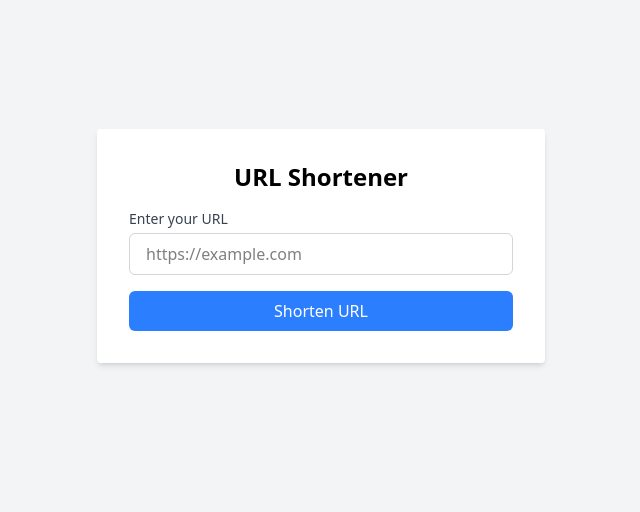
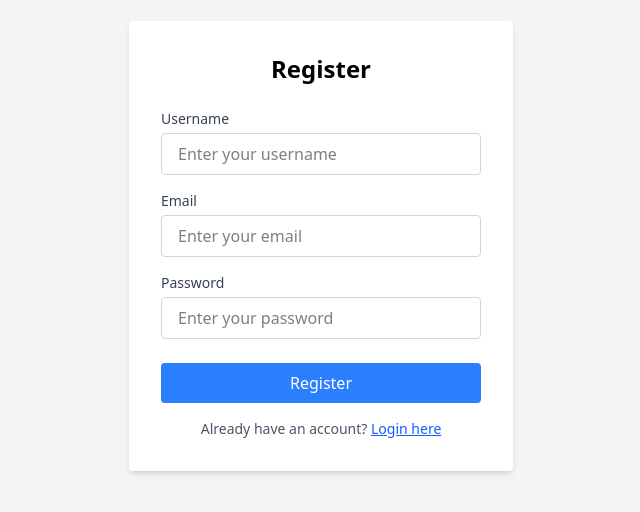
Before and after one commit to Tharunvasireddi/url-shortner, a React (Vite) app in the folder Frontend/: page / in a window 1280 px wide. Shown: the part 154-666 px from the top of the page, without its empty margins (319-959 px from the left). Built offline with nearby package versions, Linux system fonts and the light colour scheme.

Commit message:
feat: implement authentication flow with login and registration forms

```diff
--- a/Frontend/src/App.jsx
+++ b/Frontend/src/App.jsx
@@ -1,12 +1,15 @@
-import React from 'react'
-import Homepage from './pages/Homepage'
+import React from "react";
+import Homepage from "./pages/Homepage";
+import LoginForm from "./components/LoginForm";
+import AuthPage from "./pages/AuthPage";
+import RegisterForm from "./components/RegisterForm";
 
 const App = () => {
   return (
     <>
-    < Homepage/>
+      <AuthPage/>
     </>
-  )
-}
+  );
+};
 
-export default App
+export default App;
--- /dev/null
+++ b/Frontend/src/api/userapi.js
@@ -0,0 +1,21 @@
+import axiosInstance from "../utils/axiosInstance.js";
+
+export const loginUser = async (name, password) => {
+  const { data } = await axiosInstance.post("/api/auth/login", {
+    name,
+    password,
+  });
+  return data;
+};
+export const registerUser = async (name, email, password) => {
+  const { data } = await axiosInstance.post("/api/auth/register", {
+    name,
+    email,
+    password,
+  });
+  return data;
+};
+export const logOut = async () => {
+  const { data } = await axiosInstance.get("/api/auth/logout");
+  return data;
+};
--- /dev/null
+++ b/Frontend/src/components/LoginForm.jsx
@@ -0,0 +1,90 @@
+import React, { useState } from "react";
+import { loginUser } from "../api/userapi.js";
+const LoginForm = ({ state }) => {
+  const [name, setName] = useState("");
+  const [password, setPassword] = useState("");
+  const [loading, setLoading] = useState(false);
+  const [error, setError] = useState("");
+
+  const handleSubmit = async (e) => {
+    e.preventDefault();
+    setLoading(true);
+    setError("");
+    try {
+      const data = await loginUser(name, password);
+      setLoading(false);
+    } catch (error) {
+      setLoading(false);
+      setError(error.message || "login failed ,Please check your credentials ");
+    }
+  };
+  return (
+    <div className="flex items-center justify-center min-h-screen bg-gray-100">
+      <form
+        onSubmit={handleSubmit}
+        className="bg-white p-8 rounded shadow-md w-full max-w-sm"
+      >
+        <h2 className="text-2xl font-bold mb-6 text-center">Login</h2>
+        {error && (
+          <div className="mb-4 p-3 bg-red-100 text-red-700 rounded">
+            {error}
+          </div>
+        )}
+        <div className="mb-4">
+          <label
+            htmlFor="name"
+            className="block text-sm font-medium text-gray-700 mb-1"
+          >
+            Username
+          </label>
+          <input
+            type="text"
+            id="name"
+            value={name}
+            onChange={(e) => setName(e.target.value)}
+            className="w-full px-4 py-2 border border-gray-300 rounded focus:outline-none focus:ring-2 focus:ring-blue-500"
+            placeholder="Enter your username"
+            required
+            disabled={loading}
+          />
+        </div>
+        <div className="mb-6">
+          <label
+            htmlFor="password"
+            className="block text-sm font-medium text-gray-700 mb-1"
+          >
+            Password
+          </label>
+          <input
+            type="password"
+            id="password"
+            value={password}
+            onChange={(e) => setPassword(e.target.value)}
+            className="w-full px-4 py-2 border border-gray-300 rounded focus:outline-none focus:ring-2 focus:ring-blue-500"
+            placeholder="Enter your password"
+            required
+            disabled={loading}
+          />
+        </div>
+        <button
+          type="submit"
+          className="w-full bg-blue-500 text-white py-2 rounded hover:bg-blue-600 transition"
+          disabled={loading}
+        >
+          {loading ? "Logging in..." : "Login"}
+        </button>
+        <div className="mt-4 text-center text-sm text-gray-600">
+          Don't have an account?{" "}
+          <span
+            onClick={() => state(false)}
+            className="text-blue-600 underline cursor-pointer"
+          >
+            Register here
+          </span>
+        </div>
+      </form>
+    </div>
+  );
+};
+
+export default LoginForm;
--- /dev/null
+++ b/Frontend/src/components/RegisterForm.jsx
@@ -0,0 +1,117 @@
+import React, { useState } from "react";
+import { registerUser } from "../api/userapi";
+
+const RegisterForm = ({ state }) => {
+  const [name, setName] = useState("");
+  const [email, setEmail] = useState("");
+  const [password, setPassword] = useState("");
+  const [loading, setLoading] = useState(false);
+  const [error, setError] = useState("");
+
+  const handleSubmit = async (e) => {
+    e.preventDefault();
+    setLoading(true);
+    setError("");
+    try {
+      await registerUser(name, email, password);
+      setLoading(true);
+    } catch (err) {
+      setLoading(false);
+      setError(
+        err.message === "User already exists"
+          ? "User already exists. If you have an account, please login."
+          : err.message || "Registration failed. Please try again."
+      );
+    }
+  };
+
+  return (
+    <div className="flex items-center justify-center min-h-screen bg-gray-100">
+      <form
+        onSubmit={handleSubmit}
+        className="bg-white p-8 rounded shadow-md w-full max-w-sm"
+      >
+        <h2 className="text-2xl font-bold mb-6 text-center">Register</h2>
+        {error && (
+          <div className="mb-4 p-3 bg-red-100 text-red-700 rounded">
+            {error}
+            {error.includes("already exists") && (
+              <div className="mt-2 text-blue-600 underline text-sm">
+                If you have an account, <a href="/login">Login here</a>
+              </div>
+            )}
+          </div>
+        )}
+        <div className="mb-4">
+          <label
+            htmlFor="name"
+            className="block text-sm font-medium text-gray-700 mb-1"
+          >
+            Username
+          </label>
+          <input
+            type="text"
+            id="name"
+            value={name}
+            onChange={(e) => setName(e.target.value)}
+            className="w-full px-4 py-2 border border-gray-300 rounded focus:outline-none focus:ring-2 focus:ring-blue-500"
+            placeholder="Enter your username"
+            required
+            disabled={loading}
+          />
+        </div>
+        <div className="mb-4">
+          <label
+            htmlFor="email"
+            className="block text-sm font-medium text-gray-700 mb-1"
+          >
+            Email
+          </label>
+          <input
+            type="email"
+            id="email"
+            value={email}
+            onChange={(e) => setEmail(e.target.value)}
+            className="w-full px-4 py-2 border border-gray-300 rounded focus:outline-none focus:ring-2 focus:ring-blue-500"
+            placeholder="Enter your email"
+            required
+            disabled={loading}
+          />
+        </div>
+        <div className="mb-6">
+          <label
+            htmlFor="password"
+            className="block text-sm font-medium text-gray-700 mb-1"
+          >
+            Password
+          </label>
+          <input
+            type="password"
+            id="password"
+            value={password}
+            onChange={(e) => setPassword(e.target.value)}
+            className="w-full px-4 py-2 border border-gray-300 rounded focus:outline-none focus:ring-2 focus:ring-blue-500"
+            placeholder="Enter your password"
+            required
+            disabled={loading}
+          />
+        </div>
+        <button
+          type="submit"
+          className="w-full bg-blue-500 text-white py-2 rounded hover:bg-blue-600 transition"
+          disabled={loading}
+        >
+          {loading ? "Registering..." : "Register"}
+        </button>
+        <div className="mt-4 text-center text-sm text-gray-600">
+          Already have an account?{" "}
+          <span onClick={() => state(true)} className="text-blue-600 underline cursor-pointer ">
+            Login here
+          </span>
+        </div>
+      </form>
+    </div>
+  );
+};
+
+export default RegisterForm;
--- /dev/null
+++ b/Frontend/src/pages/AuthPage.jsx
@@ -0,0 +1,9 @@
+import { useState } from "react";
+import LoginForm from "../components/LoginForm";
+import RegisterForm from "../components/RegisterForm";
+
+const AuthPage = () => {
+  const [login, setLogin] = useState(false);
+  return (login) ?( <LoginForm state={setLogin}/>) : (<RegisterForm state={setLogin}/>);
+}
+export default AuthPage;
```
